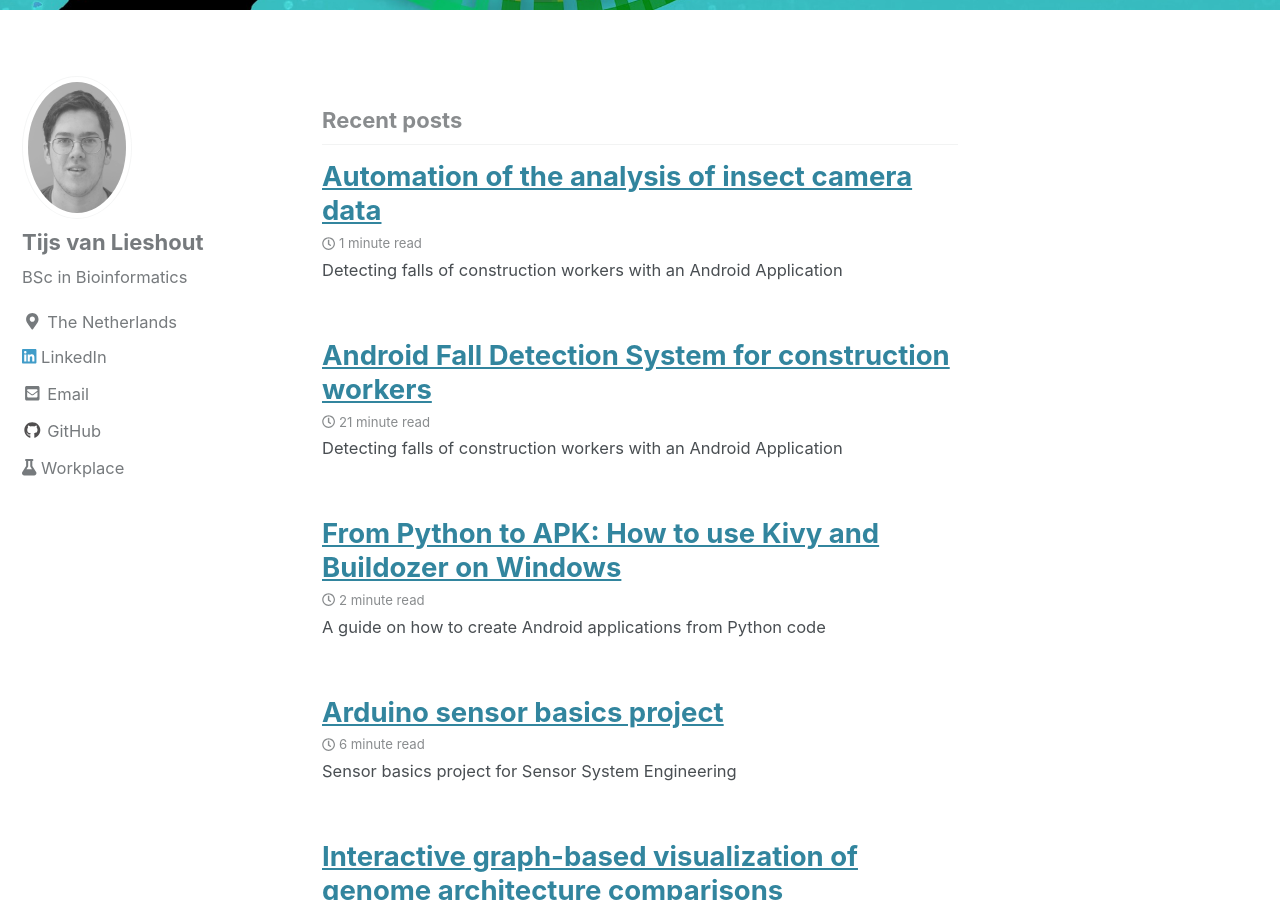
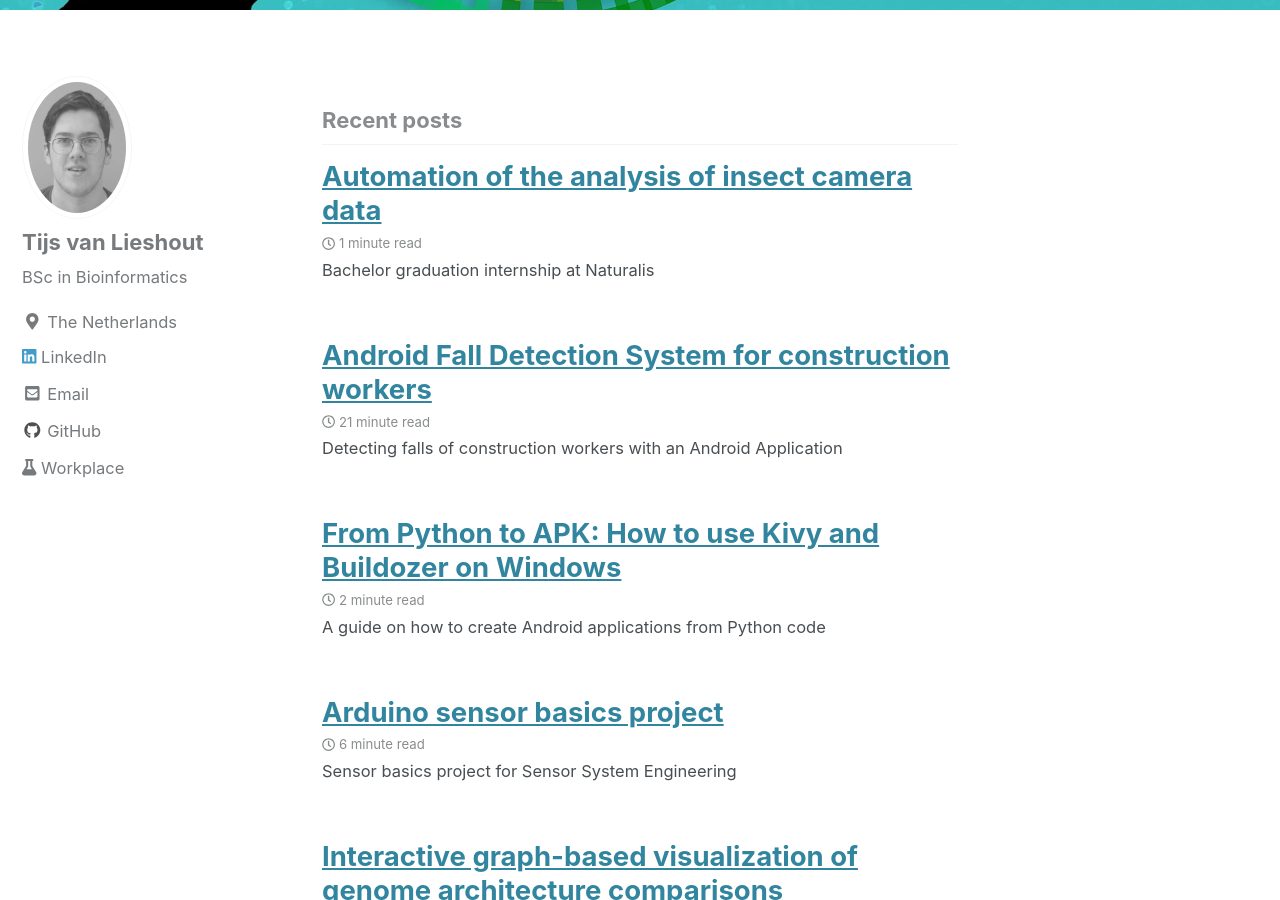
Before and after one commit to Magiduck/magiduck.github.io, a Jekyll site: the page built from index.html, in a window 1280 px wide and 900 px high, scrolled down 527 px. Built offline with Jekyll 4.4.1, drawn with Linux system fonts in a browser that asks for light colours; cached includes are drawn as plain includes; nearby versions of some CDN libraries; the list of posts is cut into pages by our own code.

Commit message:
fixed excerpt

```diff
--- a/_posts/2020-04-09-DIOPSIS.md
+++ b/_posts/2020-04-09-DIOPSIS.md
@@ -2,7 +2,7 @@
 title: "Automation of the analysis of insect camera data"
 date: 2020-04-09
 tags: [bioinformatics, Python]
-excerpt: "Detecting falls of construction workers with an Android Application"
+excerpt: "Bachelor graduation internship at Naturalis"
 ---
 
 ## Automation of the analysis of insect camera data
```
